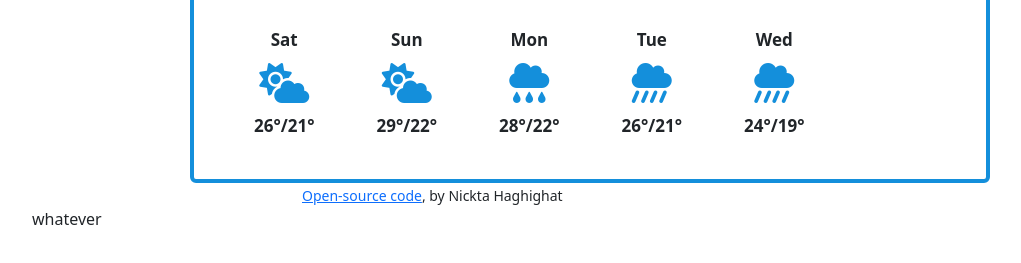
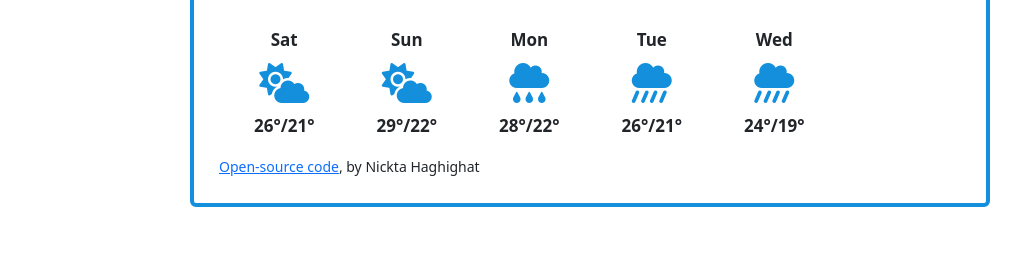
Before and after one commit to Nicksonthegreat/github-challenge, a website built with Parcel: page index.html in a window 1280 px wide. Shown: the part 441-704 px from the top of the page, without its empty margins (50-1071 px from the left). Built offline with nearby package versions, Linux system fonts and the light colour scheme; no server answers.

Commit message:
changed position of Github link

```diff
--- a/index.html
+++ b/index.html
@@ -20,6 +20,7 @@
   </head>
   <body>
     <div class="container">
+      <div>
       <div class="card" style="width: 50rem;">
         <div class="card-body">
           <form id="search-engine">
@@ -39,7 +40,7 @@
                   type="submit"
                   class="btn btn-primary"
                   id="submit-button"
-                />
+                >
                   Search
                 </button>
               </div>
@@ -48,7 +49,7 @@
                   type="submit"
                   class="btn btn-primary"
                   id="current-temp-button"
-                />
+                >
                   Current temperature
                 </button>
             </div>
@@ -129,9 +130,9 @@
           </div>
         </div>
       </div>
+      <small><a href="https://github.com/Nicksonthegreat/github-challenge" target="_blank">Open-source code</a>, by Nickta Haghighat</small>
+      </div>
     </div>
-    <small><a href="https://github.com/Nicksonthegreat/github-challenge" target="_blank">Open-source code</a>, by Nickta Haghighat</small>
-    <div> whatever</div>
     <script src="src/index.js"></script>
   </body>
 </html>
--- a/src/styles.css
+++ b/src/styles.css
@@ -35,7 +35,3 @@ h2 {
   font-size: 17px;
   top: -20px;
 }
-small {
-  position: relative;
-  left: 270px;
-}
```
